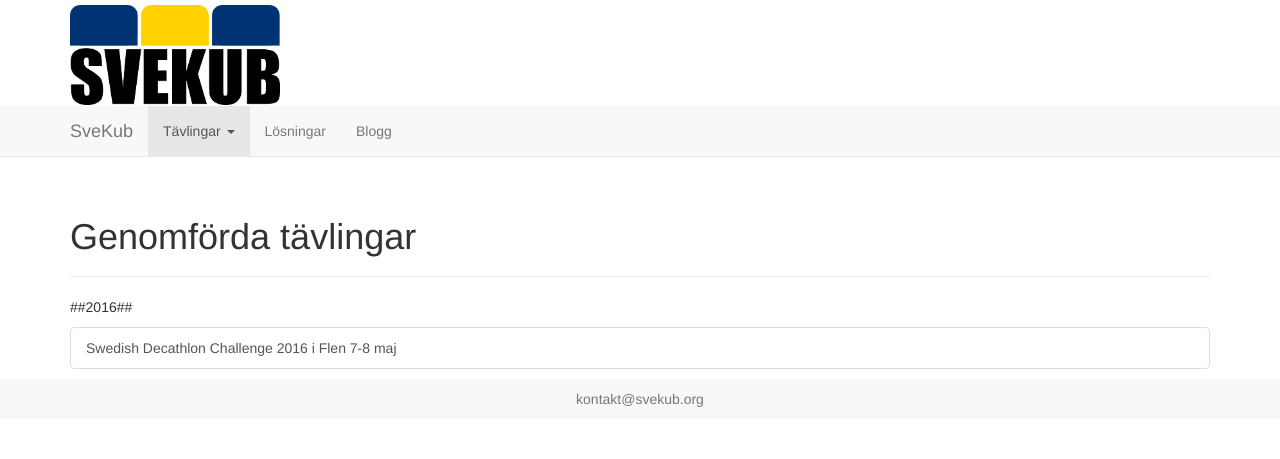
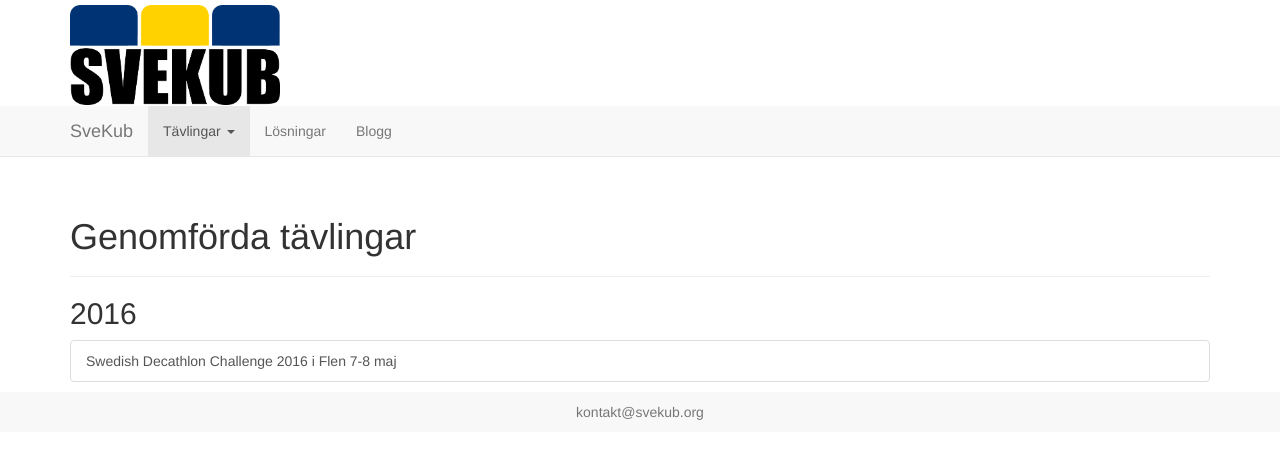
Before and after one commit to SveKub/SveKubOldSite, a Jekyll site: the page built from Tavlingar/genomforda.md, in a window 1280 px wide. Shown: the top 459 px of the page. Built offline with Jekyll 4.4.1, drawn with Linux system fonts in a browser that asks for light colours; nearby versions of some CDN libraries.

Commit message:
kass rubrik

```diff
--- a/Tavlingar/genomforda.md
+++ b/Tavlingar/genomforda.md
@@ -5,6 +5,5 @@ permalink: /Tavlingar/Genomforda
 activeMenu: tavlingar
 ---
 
-##2016##
-
+<h2>2016</h2>
 <a class="list-group-item" target="_blank" href="https://www.worldcubeassociation.org/results/c.php?i=SwedishDecathlonChallenge2016">Swedish Decathlon Challenge 2016 i Flen 7-8 maj</a>
```
